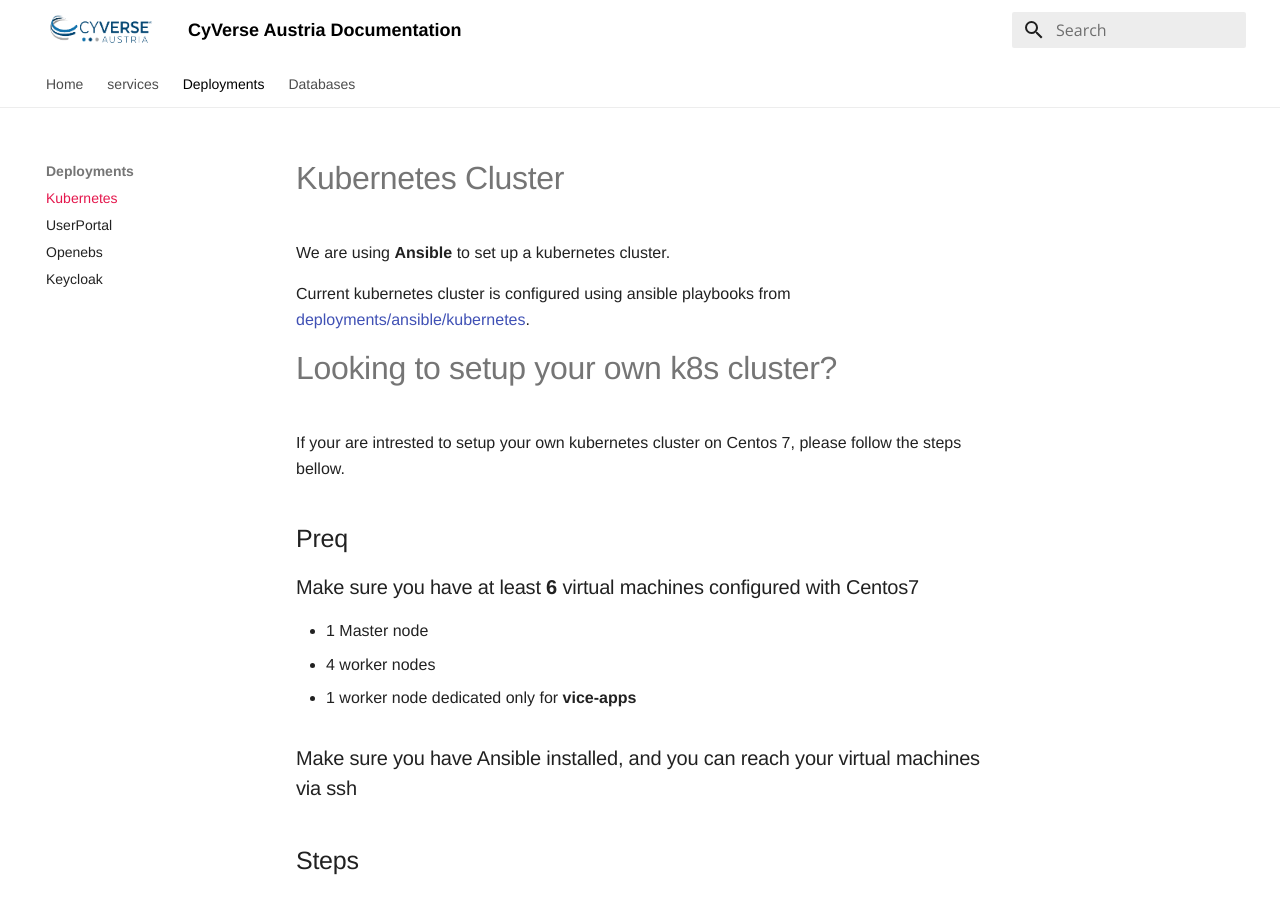
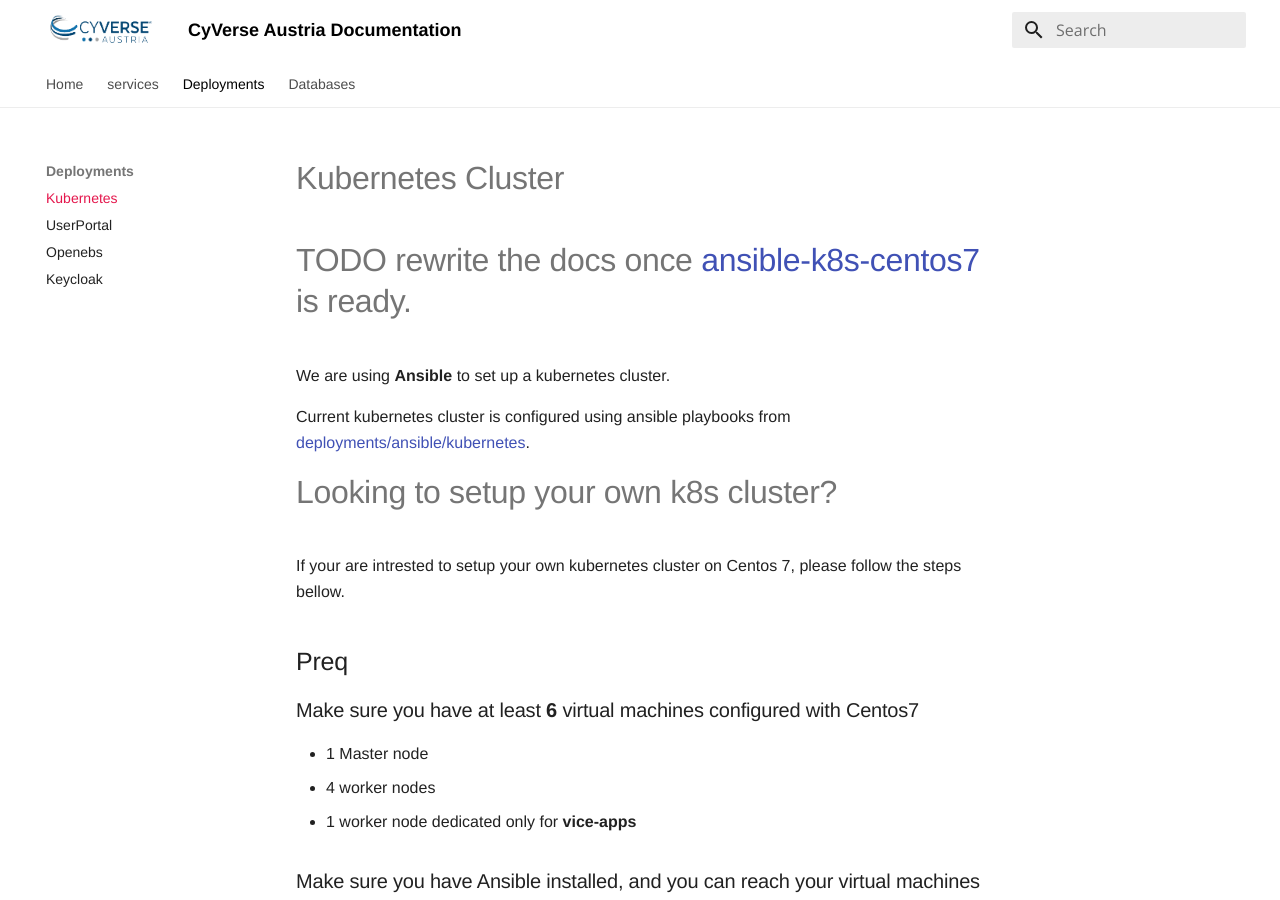
Before and after one commit to cyverse-austria/docs, an MkDocs documentation site: the page built from docs/deployments/kubernetes-deploy.md, in a window 1280 px wide and 900 px high. Built offline with MkDocs 1.6.1 and Material for MkDocs 9.7.7, drawn with Linux system fonts in a browser that asks for light colours.

Commit message:
todo: kubernetes

```diff
--- a/docs/deployments/kubernetes-deploy.md
+++ b/docs/deployments/kubernetes-deploy.md
@@ -1,4 +1,6 @@
 # Kubernetes Cluster
+
+# TODO rewrite the docs once [ansible-k8s-centos7](https://github.com/cyverse-austria/ansible-k8s-centos7) is ready.
 
 We are using **Ansible** to set up a kubernetes cluster.
 
```
